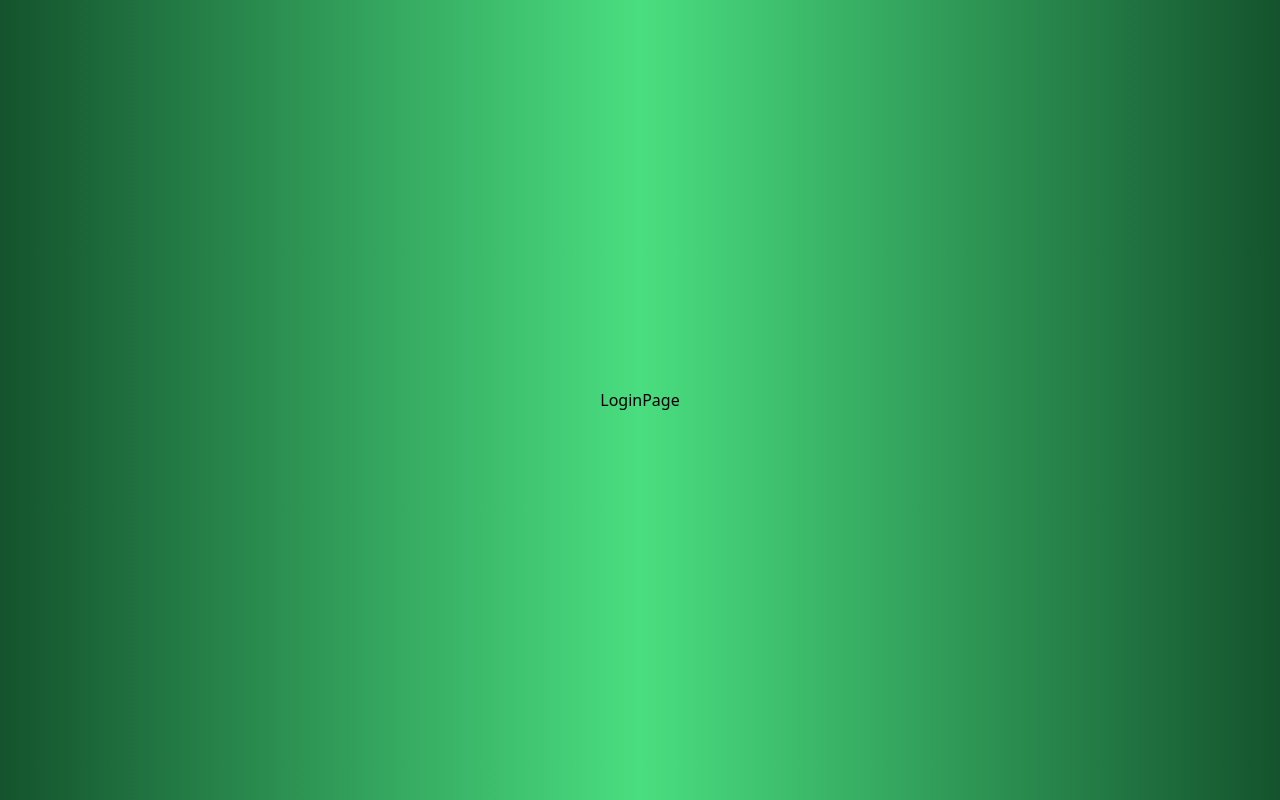
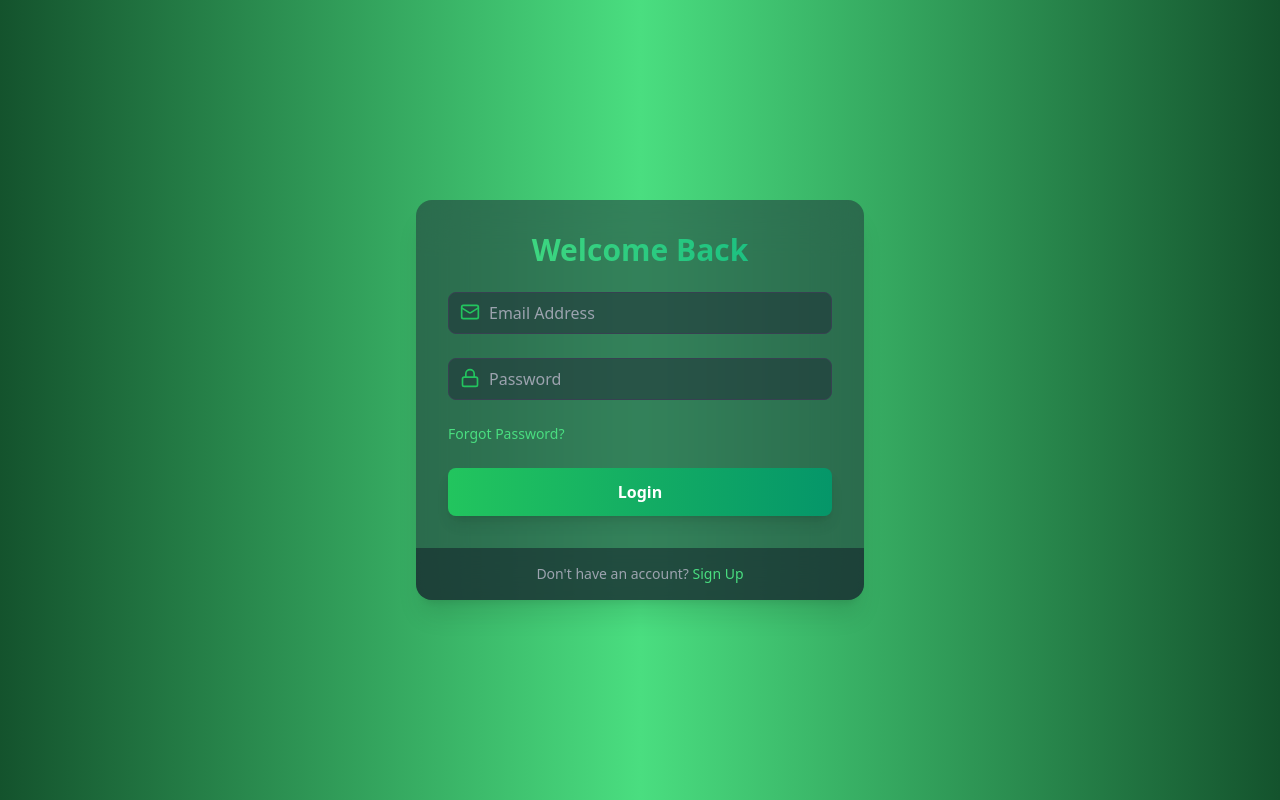
Before and after one commit to wuyepabdul/mern_auth, a React (Create React App) app in the folder frontend/: page /login in a window 1280 px wide. Built offline with nearby package versions, Linux system fonts and the light colour scheme.

Commit message:
Install zustand and axios, set up zustand store and add signup function

```diff
--- a/frontend/package.json
+++ b/frontend/package.json
@@ -7,12 +7,14 @@
     "@testing-library/jest-dom": "^6.8.0",
     "@testing-library/react": "^16.3.0",
     "@testing-library/user-event": "^13.5.0",
+    "axios": "^1.12.2",
     "framer-motion": "^12.23.22",
     "react": "^19.1.1",
     "react-dom": "^19.1.1",
     "react-router-dom": "^7.9.2",
     "react-scripts": "5.0.1",
-    "web-vitals": "^2.1.4"
+    "web-vitals": "^2.1.4",
+    "zustand": "^5.0.8"
   },
   "scripts": {
     "start": "react-scripts start",
--- a/frontend/src/App.js
+++ b/frontend/src/App.js
@@ -1,6 +1,7 @@
 import { Route, Routes } from "react-router-dom";
 import { SignUpPage } from "./pages/SignUpPage";
 import { LoginPage } from "./pages/LoginPage";
+import { EmailVerificationPage } from "./pages/EmailVerificationPage";
 
 function App() {
   return (
@@ -9,6 +10,7 @@
         <Route path="/" element={"home"} />
         <Route path="/signup" element={<SignUpPage />} />
         <Route path="/login" element={<LoginPage />} />
+        <Route path="/verify-email" element={<EmailVerificationPage />} />
       </Routes>
     </div>
   );
--- a/frontend/src/components/Input.js
+++ b/frontend/src/components/Input.js
@@ -1,4 +1,3 @@
-import { motion } from "framer-motion";
 const Input = ({ icon: Icon, ...props }) => {
   return (
     <div className="relative mb-6">
@@ -9,7 +8,6 @@
         {...props}
         className="w-full pl-10 pr-3 py-2 bg-gray-800 bg-opacity-50 rounded-lg border border-gray-700 focus:border-green-500 focus:ring-2 focus:ring-green-500 text-white placeholder-gray-400 transition duration-200"
       />
-
     </div>
   );
 };
--- /dev/null
+++ b/frontend/src/pages/EmailVerificationPage.js
@@ -0,0 +1,95 @@
+import React, { useEffect, useRef, useState } from "react";
+import { useNavigate } from "react-router-dom";
+import { motion } from "framer-motion";
+
+export const EmailVerificationPage = () => {
+  const [code, setCode] = useState(["", "", "", "", "", ""]);
+  const inputRefs = useRef([]);
+  const navigate = useNavigate();
+  const isLoading = false;
+
+  const handleChange = (index, value) => {
+    const newCode = [...code];
+    // handle pasted content
+    if (value.length > 1) {
+      const pastedCode = value.slice(0, 6).split("");
+      for (let i = 0; i < 6; i++) {
+        newCode[i] = pastedCode[i] || "";
+      }
+      setCode(newCode);
+
+      // focus on the last non-empty input or the first empty one
+      const lastFilledIndex = newCode.findLastIndex((digit) => digit !== "");
+      const focusIndex = lastFilledIndex < 5 ? lastFilledIndex + 1 : 5;
+      inputRefs.current[focusIndex].focus();
+    } else {
+      newCode[index] = value;
+      setCode(newCode);
+      // move focus to the next input field if value is entered
+      if (value && index < 5) {
+        inputRefs.current[index + 1].focus();
+      }
+    }
+  };
+  const handleKeyDown = (index, e) => {
+    if (e.key === "Backspace" && !code[index] && index > 0) {
+      inputRefs.current[index - 1].focus();
+    }
+  };
+
+  const handleSubmit = (e) => {
+    e.preventDefault();
+    const verificationCode = code.join("");
+    console.log(`Verifcation code submitted: ${verificationCode}`);
+  };
+
+  //   auto submit when all fields are filled
+  useEffect(() => {
+    if (code.every((digit) => digit !== "")) {
+      handleSubmit(new Event("submit"));
+    }
+  }, [code]);
+  return (
+    <div className="max-w-md w-full bg-gray-800 bg-opacity-50 backdrop-filter backdrop-blur-xl rounded-2xl shadow-xl overflow-hidden">
+      <motion.div
+        initial={{ opacity: 0, y: -50 }}
+        animate={{ opacity: 1, y: 0 }}
+        transition={{ duration: 0.5 }}
+        className="bg-gray-800 bg-opacity-50 backdrop-filter backdrop-blur-xl rounded-2xl shadow-2xl p-8 w-full max-w-md"
+      >
+        <h2 className="text-3xl font-bold mb-6 text-center bg-gradient-to-r from-green-400 to-emerald-500 text-transparent bg-clip-text">
+          Verify Your Email
+        </h2>
+        <p className="text-center text-gray-300 mb-6">
+          Enter the 6-digit code sent to your email address
+        </p>
+        <form className="space-y-6">
+          <div className="flex justify-between">
+            {code.map((digit, index) => (
+              <input
+                key={index}
+                ref={(el) => (inputRefs.current[index] = el)}
+                type="text"
+                maxLength="6"
+                value={digit}
+                onChange={(e) => handleChange(index, e.target.value)}
+                onKeyDown={(e) => handleKeyDown(index, e)}
+                className="w-12 h-12 text-center text-2xl font-bold bg-gray-700 text-white border-2 border-gray-rounded-lg focus:border-green-500 focus:outline-none"
+              />
+            ))}
+          </div>
+
+          <motion.button
+            whileHover={{ scale: 1.05 }}
+            whileTap={{ scale: 0.95 }}
+            type="submit"
+            disabled={isLoading || code.some((digit) => !digit)}
+            className="w-full bg-gradient-to-r from-green-500 to-emerald-600 text-white font-bold py-3 px-4 rounded-lg shadow-lg hover:from-green-600 hover:to-emerald-700 focus:outline-none focus:ring-2 focus:ring-green-500 focus:ring-opacity-50 disabled:opacity-50"
+          >
+            {isLoading ? "Verifying..." : "Verify Email"}
+          </motion.button>
+        </form>
+      </motion.div>
+    </div>
+  );
+};
--- a/frontend/src/pages/LoginPage.js
+++ b/frontend/src/pages/LoginPage.js
@@ -1,5 +1,75 @@
-import React from "react";
+import React, { useState } from "react";
+import { motion } from "framer-motion";
+import Input from "../components/Input";
+import { Lock, Mail, Loader } from "lucide-react";
+import { Link } from "react-router-dom";
 
 export const LoginPage = () => {
-  return <div>LoginPage</div>;
+  const [email, setEmail] = useState("");
+  const [password, setPassword] = useState("");
+  const [isLoading, setIsLoading] = useState(false);
+  const handleLogin = (e) => {
+    e.preventDefault();
+  };
+  return (
+    <motion.div
+      initial={{ opacity: 0, y2: 0 }}
+      animate={{ opacity: 1, y: 0 }}
+      transition={{ duration: 0.5 }}
+      className="max-w-md w-full bg-gray-800 bg-opacity-50 backdrop-blur-xl rounded-2xl shadow-xl overflow-hidden "
+    >
+      <div className="p-8">
+        <h2 className="text-3xl font-bold mb-6 text-center bg-gradient-to-r from-green-400 to-emerald-500 text-transparent bg-clip-text">
+          Welcome Back
+        </h2>
+        <form onSubmit={handleLogin}>
+          <Input
+            icon={Mail}
+            type="email"
+            placeholder="Email Address"
+            value={email}
+            onChange={(e) => setEmail(e.target.value)}
+          />
+          <Input
+            icon={Lock}
+            type="password"
+            placeholder="Password"
+            value={password}
+            onChange={(e) => setPassword(e.target.value)}
+          />
+
+          <div className="flex items-center mb-6">
+            <Link
+              to="/forgot-password"
+              className="text-sm text-green-400 hover:underline"
+            >
+              Forgot Password?
+            </Link>
+          </div>
+
+          <motion.button
+            className=" w-full py-3 px-4 bg-gradient-to-r from-green-500 to-emerald-600 text-white font-bold rounded-lg shadow-lg hover:from-green-600 hover:to-emerald-700 focus:outline-none focus:ring-2 focus:ring-green-500 focus:ring-offset-2 focus:ring-offset-gray-900 transition duration-200"
+            whileHover={{ scale: 1.02 }}
+            whileTap={{ scale: 0.98 }}
+            type="submit"
+            disabled={isLoading}
+          >
+            {isLoading ? (
+              <Loader className="size-6 animate-spin mx-auto" />
+            ) : (
+              "Login"
+            )}
+          </motion.button>
+        </form>
+      </div>
+      <div className="px-8 py-4 bg-gray-900 bg-opacity-50 flex justify-center">
+        <p className="text-sm text-gray-400">
+          Don't have an account?{" "}
+          <Link to={"/signup"} className="text-green-400 hover:underline">
+            Sign Up
+          </Link>{" "}
+        </p>
+      </div>
+    </motion.div>
+  );
 };
--- /dev/null
+++ b/frontend/src/store/authStore.js
@@ -0,0 +1,33 @@
+import { create } from "zustand";
+import axios from "axios";
+
+const API_URL = "http://localhost:5000/api/auth";
+export const useAuthStore = create((set) => ({
+  user: null,
+  isAuthenticated: false,
+  error: null,
+  isLoading: false,
+  isCheckingAuth: true,
+
+  signup: async (email, password, name) => {
+    set({ isLoading: true, error: null });
+    try {
+      const response = await axios.post(`${API_URL}/signup`, {
+        email,
+        password,
+        name,
+      });
+      set({
+        user: response.data.user,
+        isAuthenticated: true,
+        isLoading: false,
+      });
+    } catch (error) {
+      set({
+        error: error.response.data.message || "Error signing up",
+        isLoading: false,
+      });
+      throw error;
+    }
+  },
+}));
```
Also changed, not shown: 1 other file (tests, documents, lock files or other folders).
